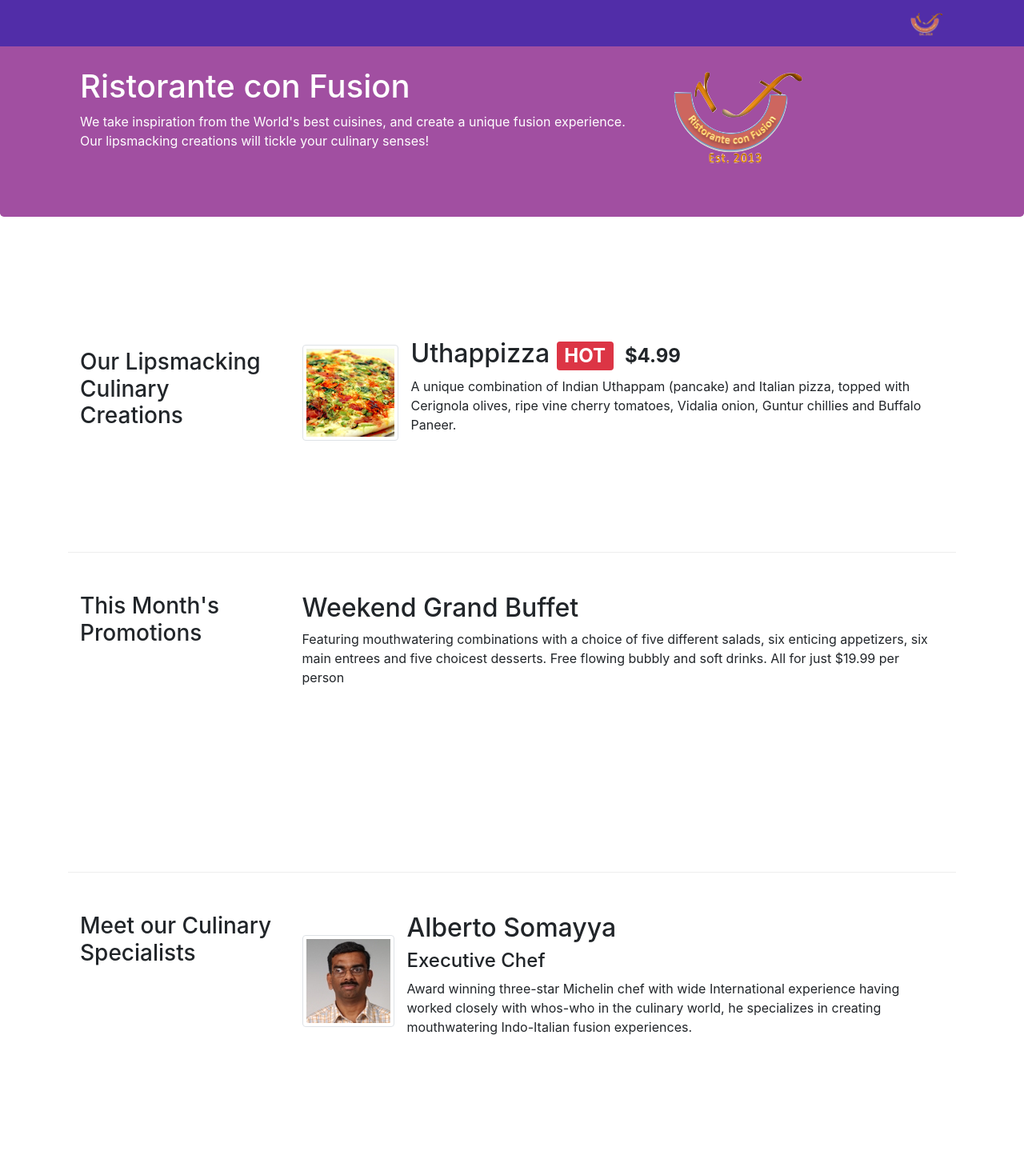
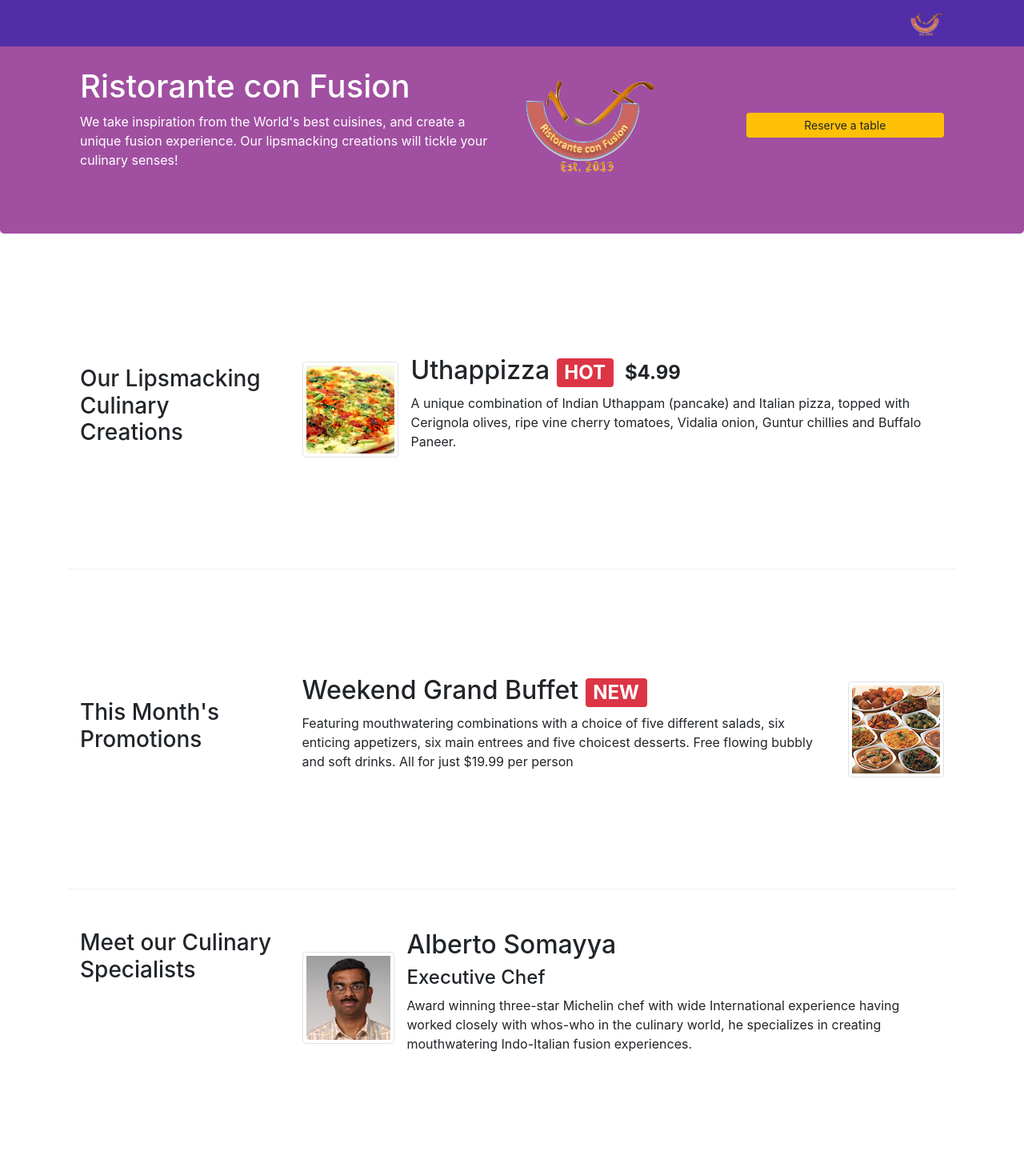
Before and after one commit to kotternaj/rest-app, a website: page index.html in a window 1280 px wide. Shown: the top 1464 px of the page at 80% size. Drawn offline with nearby package versions, Linux system fonts and the light colour scheme.

Commit message:
Tweaking site

```diff
--- a/index.html
+++ b/index.html
@@ -33,12 +33,15 @@
     <header class="jumbotron">
         <div class="container">
             <div class="row row-header">
-                <div class="col-12 col-sm-8">
+                <div class="col-12 col-sm-6">
                     <h1>Ristorante con Fusion</h1>
                     <p>We take inspiration from the World's best cuisines, and create a unique fusion experience. Our lipsmacking creations will tickle your culinary senses!</p>
                 </div>
-                <div class="col col-sm align-self-center">
-                <img src="img/logo.png" class="img-fluid">
+                <div class="col-3 align-self-center">
+                    <img src="img/logo.png" class="img-fluid">
+               </div>
+                <div class="col-3 align-self-center">
+                        <button type="submit" class="btn btn-warning btn-sm btn-block">Reserve a table</button>
                 </div>
             </div>
         </div>
@@ -61,13 +64,20 @@
         </div>
 
 
-        <div class="row row-content">
-            <div class="col-sm-4 col-md-3">
+        <div class="row row-content align-items-center">
+            <div class="col-sm-4 col-md-3 flex-first">
                 <h3>This Month's Promotions</h3>
             </div>
-            <div class="col-sm col-md">
-                <h2>Weekend Grand Buffet</h2>
-                <p class="hidden-xs-down">Featuring mouthwatering combinations with a choice of five different salads, six enticing appetizers, six main entrees and five choicest desserts. Free flowing bubbly and soft drinks. All for just $19.99 per person </p>
+            <div class="col-sm col-md flex-last">
+                <div class="media">
+
+                    <div class="media-body">
+                        <h2>Weekend Grand Buffet <span class="badge badge-danger">NEW</span></h2>
+                        <p class="hidden-xs-down">Featuring mouthwatering combinations with a choice of five different salads, six enticing appetizers, six main entrees and five choicest desserts. Free flowing bubbly and soft drinks. All for just $19.99 per person </p>
+                    </div>
+                        <img class="d-flex ml-3 img-thumbnail align-self-center" src="img/buffet.png" alt="buffet">
+
+                </div>
             </div>
         </div>
 
@@ -87,6 +97,13 @@
                 </div>
             </div>
         </div>
+        <div class="row row-content">
+                <div class="col col-sm-8">
+                    <div class="card">
+                        <h3 class="card-header bg-warning text-white">Reserve a Table</h3>
+                    </div>
+                </div>
+            </div>
     </div>
 
     <footer class="footer">
```
